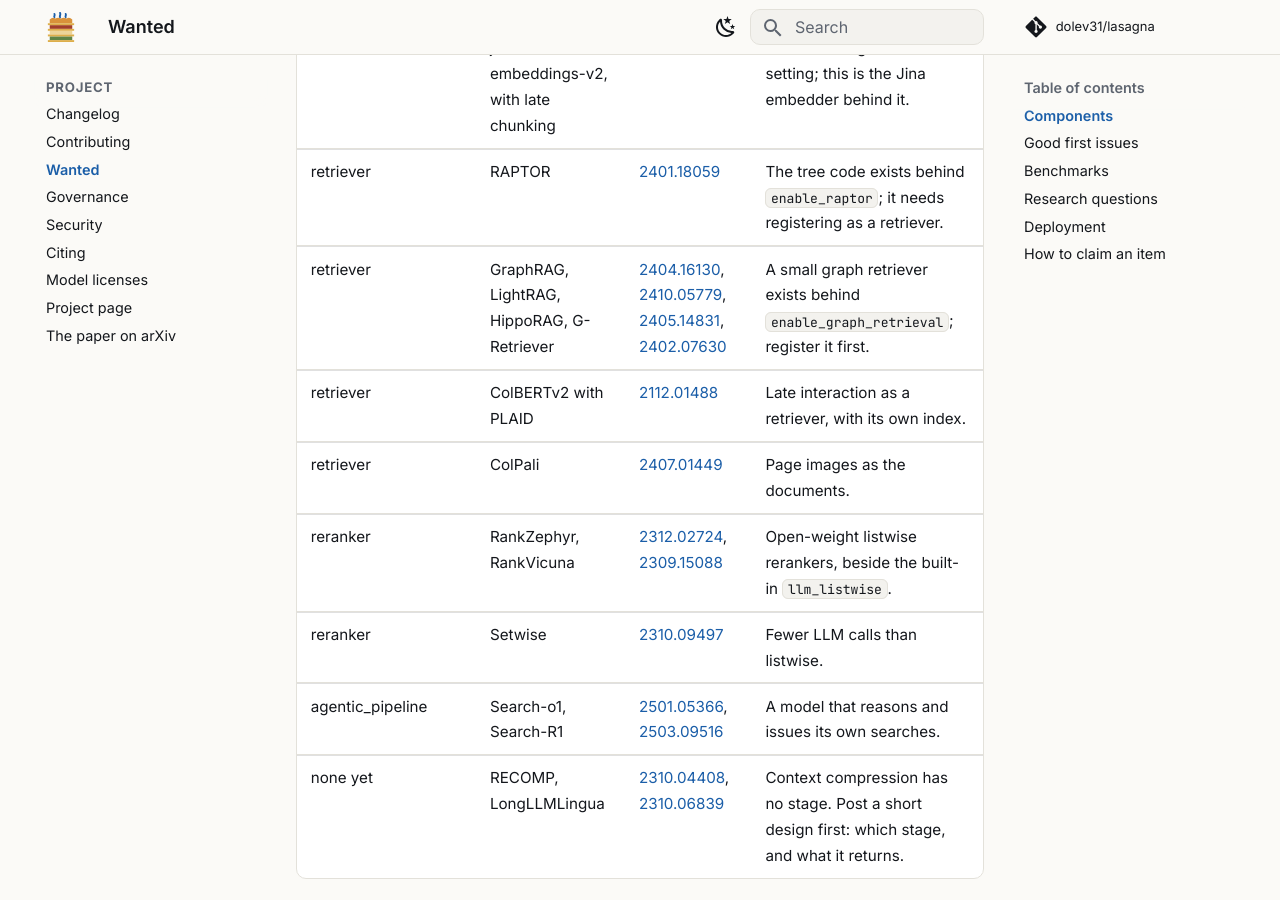
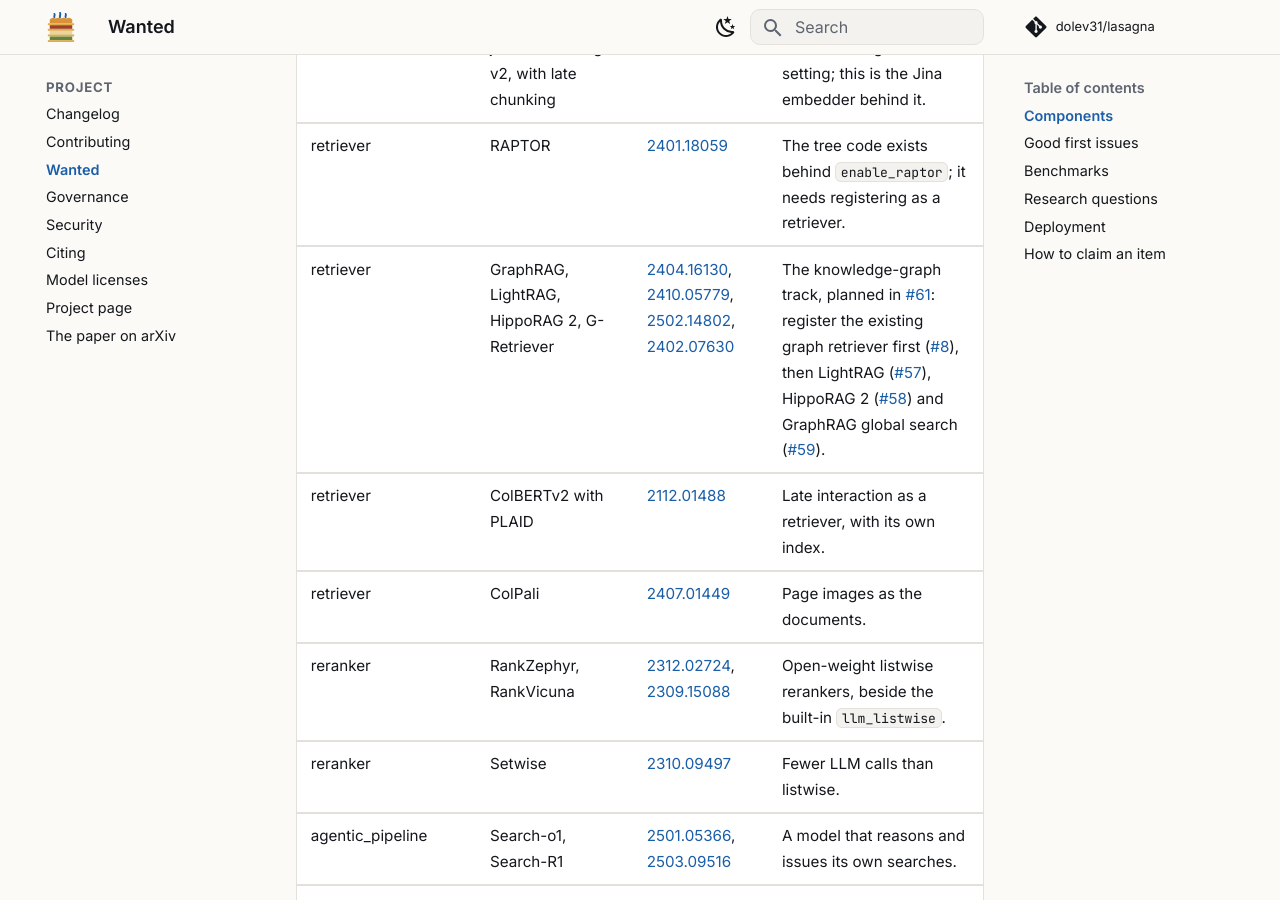
Before and after one commit to dolev31/lasagna, an MkDocs documentation site: the page built from docs/project/wanted.md, in a window 1280 px wide and 900 px high, scrolled down 1167 px. Built offline with MkDocs 1.6.1 and Material for MkDocs 9.7.7, drawn with Linux system fonts in a browser that asks for light colours; comment, search, counter and statistics services are not loaded; some of the changed text lies outside the part shown.

Commit message:
Wanted: the knowledge-graph track, GraphRAG-Bench and the shared graph store

```diff
--- a/docs/project/wanted.md
+++ b/docs/project/wanted.md
@@ -32,7 +32,7 @@
 | document_processor | Unstructured | [repository](https://github.com/Unstructured-IO/unstructured) | No paper. Layout-aware parsing for mixed files. |
 | embedder | jina-embeddings-v2, with late chunking | [2409.04701](https://arxiv.org/abs/2409.04701) | Late chunking exists as a setting; this is the Jina embedder behind it. |
 | retriever | RAPTOR | [2401.18059](https://arxiv.org/abs/2401.18059) | The tree code exists behind `enable_raptor`; it needs registering as a retriever. |
-| retriever | GraphRAG, LightRAG, HippoRAG, G-Retriever | [2404.16130](https://arxiv.org/abs/2404.16130), [2410.05779](https://arxiv.org/abs/2410.05779), [2405.14831](https://arxiv.org/abs/2405.14831), [2402.07630](https://arxiv.org/abs/2402.07630) | A small graph retriever exists behind `enable_graph_retrieval`; register it first. |
+| retriever | GraphRAG, LightRAG, HippoRAG 2, G-Retriever | [2404.16130](https://arxiv.org/abs/2404.16130), [2410.05779](https://arxiv.org/abs/2410.05779), [2502.14802](https://arxiv.org/abs/2502.14802), [2402.07630](https://arxiv.org/abs/2402.07630) | The knowledge-graph track, planned in [#61](https://github.com/dolev31/lasagna/issues/61): register the existing graph retriever first ([#8](https://github.com/dolev31/lasagna/issues/8)), then LightRAG ([#57](https://github.com/dolev31/lasagna/issues/57)), HippoRAG 2 ([#58](https://github.com/dolev31/lasagna/issues/58)) and GraphRAG global search ([#59](https://github.com/dolev31/lasagna/issues/59)). |
 | retriever | ColBERTv2 with PLAID | [2112.01488](https://arxiv.org/abs/2112.01488) | Late interaction as a retriever, with its own index. |
 | retriever | ColPali | [2407.01449](https://arxiv.org/abs/2407.01449) | Page images as the documents. |
 | reranker | RankZephyr, RankVicuna | [2312.02724](https://arxiv.org/abs/2312.02724), [2309.15088](https://arxiv.org/abs/2309.15088) | Open-weight listwise rerankers, beside the built-in `llm_listwise`. |
@@ -92,6 +92,7 @@
 |---|---|---|
 | MIRACL | [2210.09984](https://arxiv.org/abs/2210.09984) | Lasagna's benchmarks are English. MIRACL has human-judged relevance in 18 languages; start with one. |
 | BRIGHT | [2407.12883](https://arxiv.org/abs/2407.12883) | Relevance that needs reasoning, not word overlap. Shows whether a reranker or query enhancer helps when matching is not enough. |
+| GraphRAG-Bench | [2506.05690](https://arxiv.org/abs/2506.05690) | Built to say when a graph helps: questions at four levels, on novels and on medical text. Scores each graph method by the kind of question ([#60](https://github.com/dolev31/lasagna/issues/60)). |
 
 To evaluate on data of your own, no adapter is needed: see
 [your own data](../own-data.md).
@@ -131,6 +132,10 @@
 - **An OpenAI-compatible answer endpoint, with streaming.** The REST API
   searches, but has no route that retrieves and then answers, and nothing
   streams.
+- **A knowledge graph every process shares.** The graph `enable_graph_retrieval`
+  builds lives in the memory of the process that ingested, so served search in
+  the Compose stack does not see it
+  ([#55](https://github.com/dolev31/lasagna/issues/55)).
 - **Weights & Biases and MLflow.** A run writes a results bundle; nothing sends
   it to a tracker yet.
 
```
